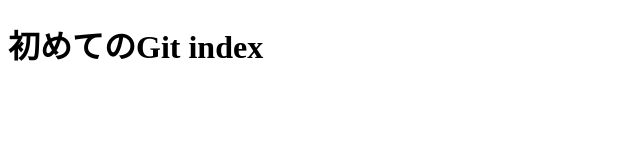
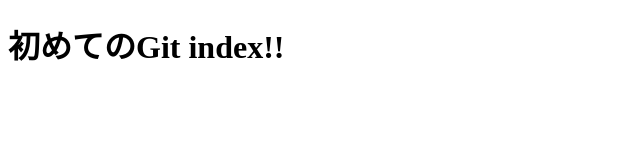
Before and after one commit to karaage-0809/github-handson, a plain HTML site: page index.html in a window 1280 px wide. Shown: the full height of the page, 0-640 px from the left. Drawn offline with Linux system fonts and the light colour scheme.

Commit message:
!!追加

```diff
--- a/index.html
+++ b/index.html
@@ -6,7 +6,7 @@
     <title>Document</title>
 </head>
 <body>
-    <h1>初めてのGit index</h1>
+    <h1>初めてのGit index!!</h1>
 
 </body>
 </html>
```
